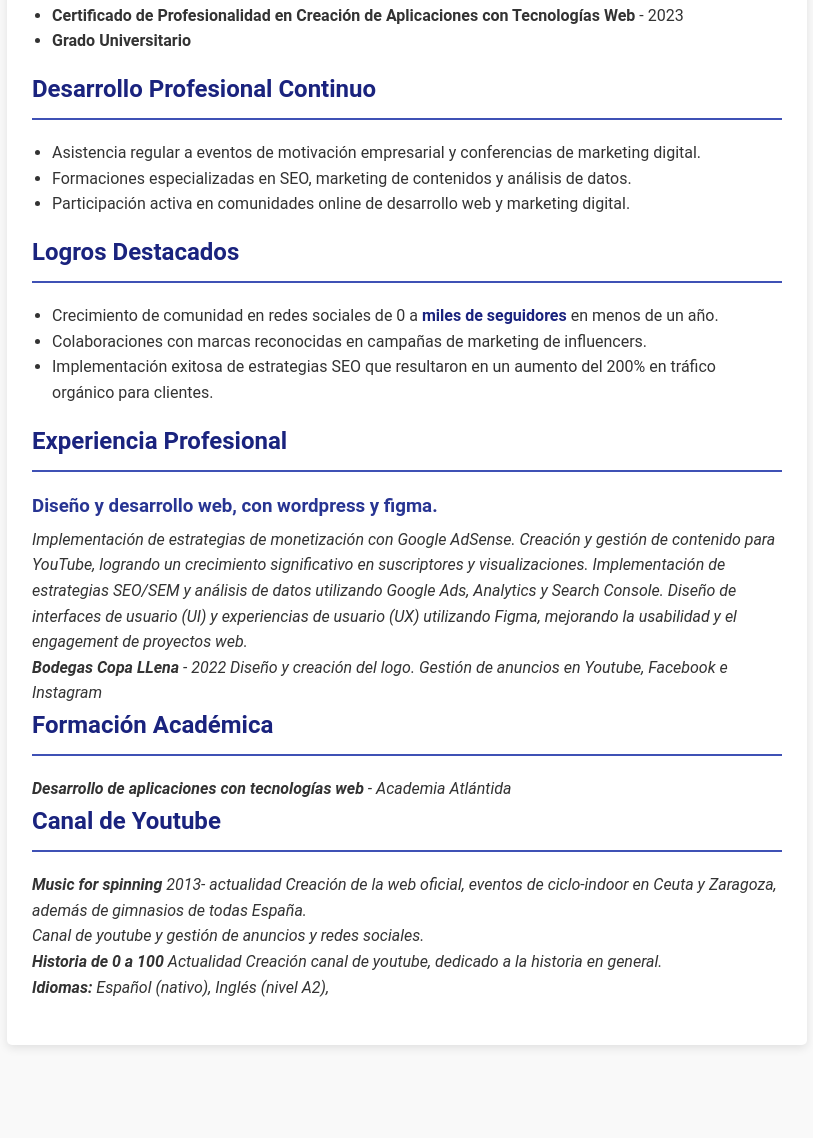
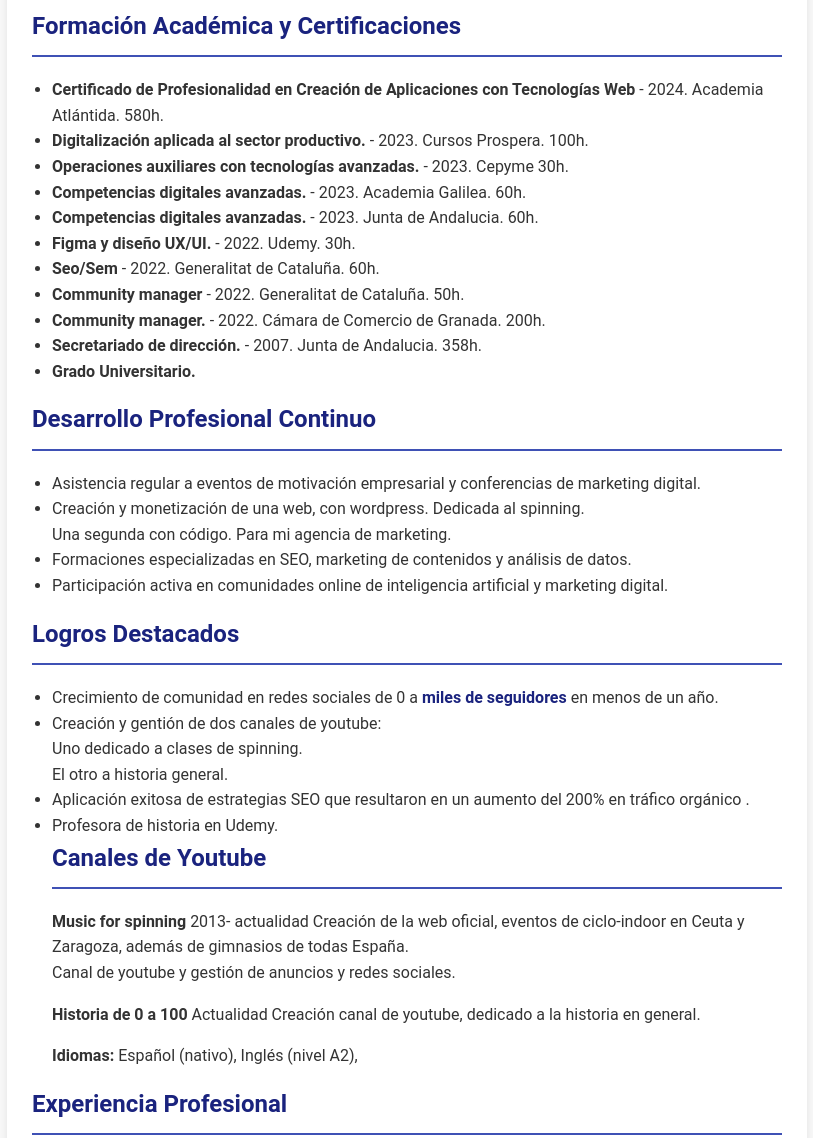
Before and after one commit to taraxdigital/pruebaCV, a plain HTML site: page index.html in a window 1280 px wide. Shown: the part 1004-2142 px from the top of the page, without its empty margins (233-1046 px from the left). Before the commit the page ends 2089 px from the top, so only its background shows below. Drawn offline with Linux system fonts and the light colour scheme.

Commit message:
mejoraCV

```diff
--- a/index.html
+++ b/index.html
@@ -3,7 +3,8 @@
   <head>
     <meta charset="UTF-8" />
     <meta name="viewport" content="width=device-width, initial-scale=1.0" />
-    <title>CV Desarrollador Web - Juan Pérez</title>
+    <link rel="stylesheet" href="https://cdnjs.cloudflare.com/ajax/libs/font-awesome/6.6.0/css/all.min.css" integrity="sha512-Kc323vGBEqzTmouAECnVceyQqyqdsSiqLQISBL29aUW4U/M7pSPA/gEUZQqv1cwx4OnYxTxve5UMg5GT6L4JJg==" crossorigin="anonymous" referrerpolicy="no-referrer" />
+    <title>CV Elena</title>
     <style>
       body {
         font-family: "Roboto", sans-serif;
@@ -22,6 +23,7 @@
         border-radius: 5px 5px 0 0;
       }
       h1 {
+        font-family: merienda;
         margin: 0;
         font-size: 2.5em;
       }
@@ -93,7 +95,7 @@
       <p>
         helenaperand@gmail.com | +34 680613291 | Granada, España |
         <a
-          href="https://www.linkedin.com/in/elena-perandres-molino-a0b32124b/"
+          href="https://www.linkedin.com/in/elena-perandres-molino-a0b32124b/"target="_blank"
           style="color: #ffffff"
           >LinkedIn</a
         >
@@ -104,8 +106,10 @@
       <p>
         Especialista en
         <span class="highlight"
-          >SEO y posicionamiento en web y youtube. Marketing digital</span
-        >con sólida formación en desarrollo web. Creadora de contenido con
+          >SEO y posicionamiento en web y en youtube. <br />
+          Marketing digital: <br />
+        </span>
+        Con sólida formación en desarrollo web. Creadora de contenido con
 
         <span class="highlight">amplia presencia en redes sociales</span>,
         gestionando comunidades de miles de seguidores. Combino habilidades
@@ -116,14 +120,18 @@
       <h2>Habilidades Técnicas Clave</h2>
       <div class="skill-list">
         <span class="skill-item">SEO</span>
-        <span class="skill-item">Posicionamiento Web</span>
+        <span class="skill-item">HTML/CSS</span>
+        <span class="skill-item">JavaScript</span>
+        <span class="skill-item">Bootstrap</span>
+        <span class="skill-item">Figma</span>
+        <span class="skill-item">UX/UI</span>
+        <span class="skill-item">Canva</span>
+        <span class="skill-item">Github</span>
         <span class="skill-item">Marketing Digital</span>
         <span class="skill-item">Desarrollo Web</span>
         <span class="skill-item">Gestión de Redes Sociales</span>
         <span class="skill-item">Creación de Contenido</span>
         <span class="skill-item">Analítica Web</span>
-        <span class="skill-item">HTML/CSS</span>
-        <span class="skill-item">JavaScript</span>
       </div>
       <h3>Especialista en Marketing Digital y Creadora de Contenido</h3>
       <p>Autónoma | Actualidad</p>
@@ -131,7 +139,7 @@
         <li>
           Gestión de redes sociales con
           <span class="highlight"
-            >miles de suscriptores y millones de visualizaciones</span
+            >miles de suscriptores y <strong>millones</strong> de visualizaciones</span
           >
           en Instagram y YouTube.
         </li>
@@ -153,9 +161,45 @@
             >Certificado de Profesionalidad en Creación de Aplicaciones con
             Tecnologías Web</strong
           >
-          - 2023
+          - 2024. Academia Atlántida. 580h.
         </li>
-        <li><strong>Grado Universitario</strong></li>
+        <li>
+          <strong>Digitalización aplicada al sector productivo.</strong>
+          - 2023. Cursos Prospera. 100h.
+        </li>
+        <li>
+          <strong>Operaciones auxiliares con tecnologías avanzadas.</strong>
+          - 2023. Cepyme 30h.
+        </li>
+        <li>
+          <strong>Competencias digitales avanzadas.</strong>
+          - 2023. Academia Galilea. 60h.
+        </li>
+        <li>
+          <strong>Competencias digitales avanzadas.</strong>
+          - 2023. Junta de Andalucia. 60h.
+        </li>
+        <li>
+          <strong>Figma y diseño UX/UI.</strong>
+          - 2022. Udemy. 30h.
+        </li>
+        <li>
+          <strong>Seo/Sem</strong>
+          - 2022. Generalitat de Cataluña. 60h.
+        </li>
+        <li>
+          <strong>Community manager</strong>
+          - 2022. Generalitat de Cataluña. 50h.
+        </li>
+        <li>
+          <strong>Community manager.</strong>
+          - 2022. Cámara de Comercio de Granada. 200h.
+        </li>
+        <li>
+          <strong>Secretariado de dirección.</strong>
+          - 2007. Junta de Andalucia. 358h.
+        </li>
+        <li><strong>Grado Universitario.</strong></li>
       </ul>
 
       <h2>Desarrollo Profesional Continuo</h2>
@@ -165,12 +209,15 @@
           de marketing digital.
         </li>
         <li>
+        Creación y monetización de una web, con wordpress. Dedicada al spinning.  <br>Una segunda con código. Para mi agencia de marketing.
+        </li>
+        <li>
           Formaciones especializadas en SEO, marketing de contenidos y análisis
           de datos.
         </li>
         <li>
-          Participación activa en comunidades online de desarrollo web y
-          marketing digital.
+          Participación activa en comunidades online de inteligencia artificial
+          y marketing digital.
         </li>
       </ul>
 
@@ -181,39 +228,15 @@
           <span class="highlight">miles de seguidores</span> en menos de un año.
         </li>
         <li>
-          Colaboraciones con marcas reconocidas en campañas de marketing de
-          influencers.
+          Creación y gentión de dos canales de youtube: <br />Uno dedicado a
+          clases de spinning. <br />El otro a historia general.
         </li>
         <li>
-          Implementación exitosa de estrategias SEO que resultaron en un aumento
-          del 200% en tráfico orgánico para clientes.
+          Aplicación exitosa de estrategias SEO que resultaron en un aumento
+          del 200% en tráfico orgánico .
         </li>
-      </ul>
-
-      <h2>Experiencia Profesional</h2>
-      <div class="experience-item">
-        <h3>Diseño y desarrollo web, con wordpress y figma.</h3>
-        <p>
-          Implementación de estrategias de monetización con Google AdSense.
-          Creación y gestión de contenido para YouTube, logrando un crecimiento
-          significativo en suscriptores y visualizaciones. Implementación de
-          estrategias SEO/SEM y análisis de datos utilizando Google Ads,
-          Analytics y Search Console. Diseño de interfaces de usuario (UI) y
-          experiencias de usuario (UX) utilizando Figma, mejorando la usabilidad
-          y el engagement de proyectos web.
-        </p>
-        <p>
-          <strong>Bodegas Copa LLena</strong> - 2022 Diseño y creación del logo.
-          Gestión de anuncios en Youtube, Facebook e Instagram
-        </p>
-
-        <h2>Formación Académica</h2>
-        <p>
-          <strong>Desarrollo de aplicaciones con tecnologías web</strong> -
-          Academia Atlántida
-        </p>
-
-        <h2>Canal de Youtube</h2>
+        <li>Profesora de historia en Udemy.</li>
+        <h2>Canales de Youtube</h2>
         <p>
           <strong>Music for spinning</strong> 2013- actualidad Creación de la
           web oficial, eventos de ciclo-indoor en Ceuta y Zaragoza, además de
@@ -226,6 +249,24 @@
           general.
         </p>
         <p><strong>Idiomas:</strong> Español (nativo), Inglés (nivel A2),</p>
+      </ul>
+
+      <h2>Experiencia Profesional</h2>
+      <div class="experience-item">
+        <h3>Diseño y desarrollo web, con wordpress y figma.</h3>
+        <p>
+          Implementación de estrategias de monetización con Google AdSense.
+          Creación y gestión de contenido para YouTube, logrando un crecimiento
+          significativo en suscriptores y visualizaciones. Implementación de
+          estrategias SEO/SEM y análisis de datos utilizando herramientas como:
+          Google Analytics, Google Ads, y Search Console. Diseño de interfaces
+          de usuario (UI) y experiencias de usuario (UX) utilizando Figma,
+          mejorando la usabilidad y el engagement de proyectos web.
+        </p>
+        <p>
+          <strong>Bodegas Copa LLena</strong> - 2022 Diseño y creación del logo.
+          Gestión de anuncios en Youtube, Facebook e Instagram
+        </p>
       </div>
     </div>
   </body>
```
